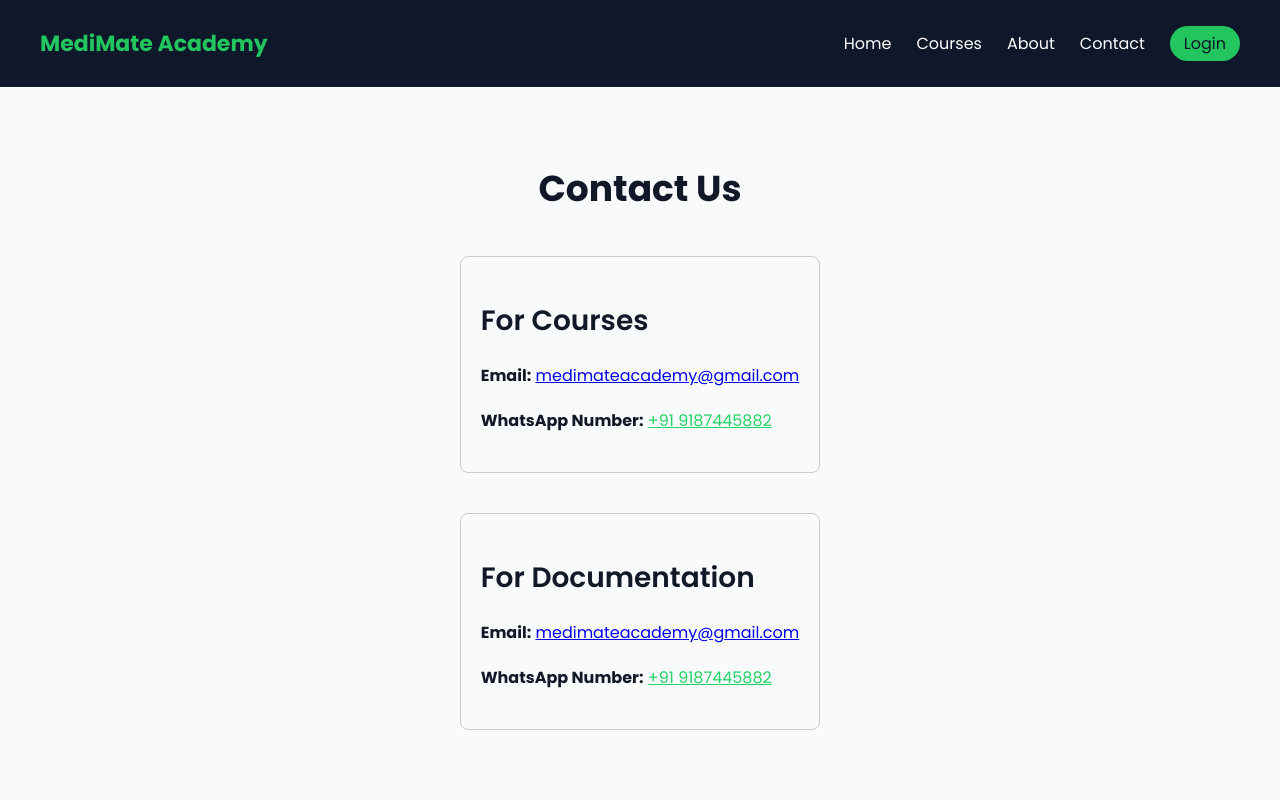
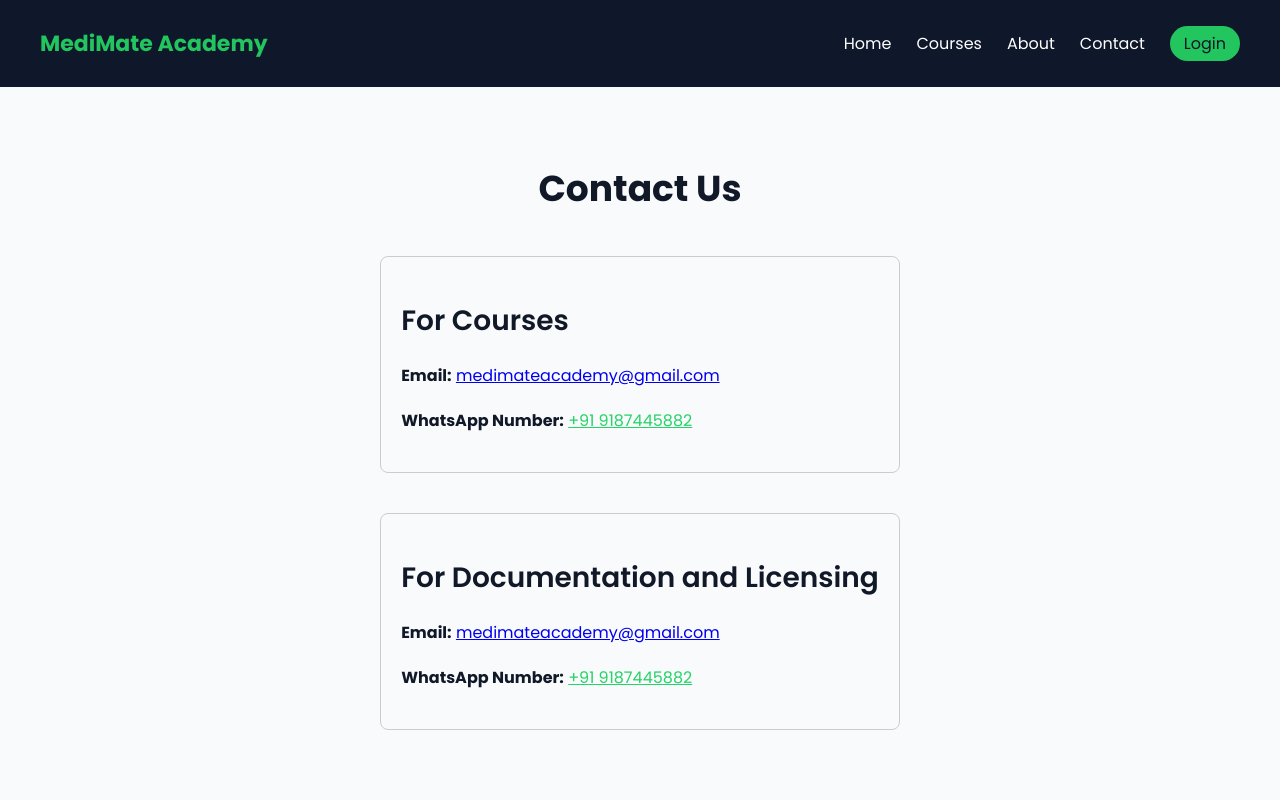
Before and after one commit to medimateacademy/medimate-academy, a React (Vite) app: page /contact in a window 1280 px wide. Shown: the top 800 px of the page. Built offline with nearby package versions, Linux system fonts and the light colour scheme; no server answers.

Commit message:
Fix Contact page: add mailto links and correct WhatsApp links

```diff
--- a/src/pages/Contact.jsx
+++ b/src/pages/Contact.jsx
@@ -3,15 +3,34 @@
 export default function Contact() {
   return (
     <div style={{ padding: "50px 20px", maxWidth: "800px", margin: "auto" }}>
-      <h1 style={{ fontSize: "36px", fontWeight: "700", marginBottom: "40px", textAlign: "center" }}>
+      <h1
+        style={{
+          fontSize: "36px",
+          fontWeight: "700",
+          marginBottom: "40px",
+          textAlign: "center",
+        }}
+      >
         Contact Us
       </h1>
 
       {/* Courses Section */}
-      <section style={{ marginBottom: "40px", padding: "20px", border: "1px solid #ccc", borderRadius: "8px" }}>
-        <h2 style={{ fontSize: "28px", fontWeight: "600", marginBottom: "20px" }}>For Courses</h2>
+      <section
+        style={{
+          marginBottom: "40px",
+          padding: "20px",
+          border: "1px solid #ccc",
+          borderRadius: "8px",
+        }}
+      >
+        <h2 style={{ fontSize: "28px", fontWeight: "600", marginBottom: "20px" }}>
+          For Courses
+        </h2>
         <p style={{ fontSize: "16px", lineHeight: "1.8" }}>
-          <strong>Email:</strong> <a href="medimateacademy@gmail.com">medimateacademy@gmail.com</a>
+          <strong>Email:</strong>{" "}
+          <a href="mailto:medimateacademy@gmail.com" style={{ color: "#0000EE" }}>
+            medimateacademy@gmail.com
+          </a>
         </p>
         <p style={{ fontSize: "16px", lineHeight: "1.8" }}>
           <strong>WhatsApp Number:</strong>{" "}
@@ -27,10 +46,22 @@
       </section>
 
       {/* Documentation Section */}
-      <section style={{ marginBottom: "40px", padding: "20px", border: "1px solid #ccc", borderRadius: "8px" }}>
-        <h2 style={{ fontSize: "28px", fontWeight: "600", marginBottom: "20px" }}>For Documentation</h2>
+      <section
+        style={{
+          marginBottom: "40px",
+          padding: "20px",
+          border: "1px solid #ccc",
+          borderRadius: "8px",
+        }}
+      >
+        <h2 style={{ fontSize: "28px", fontWeight: "600", marginBottom: "20px" }}>
+          For Documentation and Licensing
+        </h2>
         <p style={{ fontSize: "16px", lineHeight: "1.8" }}>
-          <strong>Email:</strong> <a href="medimateacademy@gmail.com">medimateacademy@gmail.com</a>
+          <strong>Email:</strong>{" "}
+          <a href="mailto:medimateacademy@gmail.com" style={{ color: "#0000EE" }}>
+            medimateacademy@gmail.com
+          </a>
         </p>
         <p style={{ fontSize: "16px", lineHeight: "1.8" }}>
           <strong>WhatsApp Number:</strong>{" "}
```
